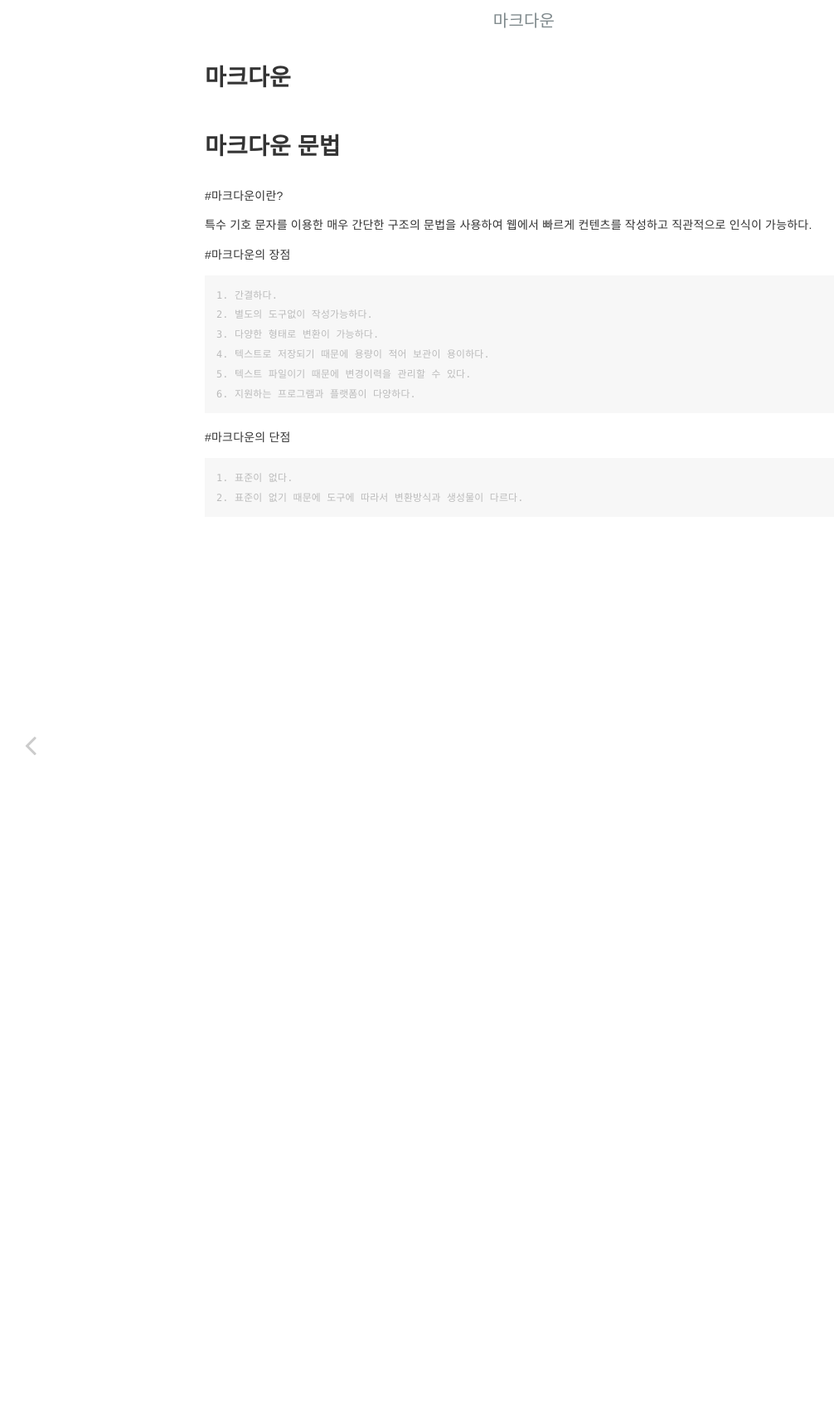
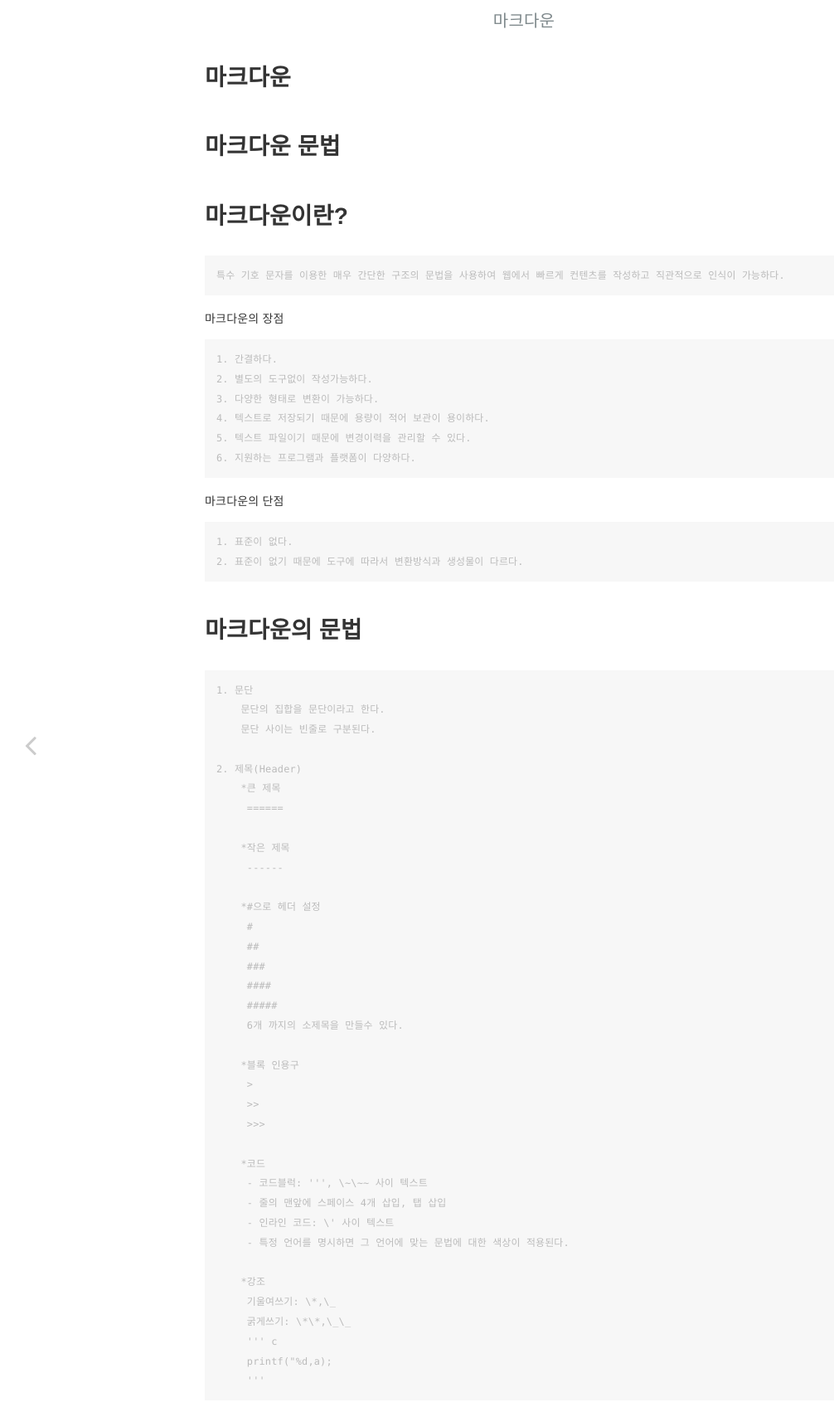
Before and after one commit to jwk061214/java_blog, a Jekyll site: the page built from _posts/2022-01-23-test.md, in a window 1280 px wide. Shown: the top 1702 px of the page at 83% size, without its empty margins (8-1014 px from the left). Built offline with Jekyll 4.4.1, drawn with Linux system fonts in a browser that asks for light colours.

Commit message:
포스트 수정

```diff
--- a/_posts/2022-01-23-test.md
+++ b/_posts/2022-01-23-test.md
@@ -7,11 +7,11 @@ layout: post
 ---
 마크다운 문법
 =========
-#마크다운이란?
+# 마크다운이란?
 
- 특수 기호 문자를 이용한 매우 간단한 구조의 문법을 사용하여 웹에서 빠르게 컨텐츠를 작성하고 직관적으로 인식이 가능하다.
+    특수 기호 문자를 이용한 매우 간단한 구조의 문법을 사용하여 웹에서 빠르게 컨텐츠를 작성하고 직관적으로 인식이 가능하다.
 
-#마크다운의 장점
+마크다운의 장점
 
     1. 간결하다.
     2. 별도의 도구없이 작성가능하다.
@@ -20,7 +20,45 @@ layout: post
     5. 텍스트 파일이기 때문에 변경이력을 관리할 수 있다.
     6. 지원하는 프로그램과 플랫폼이 다양하다.
 
-#마크다운의 단점
+마크다운의 단점
 
     1. 표준이 없다.
     2. 표준이 없기 때문에 도구에 따라서 변환방식과 생성물이 다르다.
+
+# 마크다운의 문법
+    1. 문단
+        문단의 집합을 문단이라고 한다.
+        문단 사이는 빈줄로 구분된다.
+
+    2. 제목(Header)
+        *큰 제목
+         ======
+
+        *작은 제목
+         ------
+
+        *#으로 헤더 설정
+         #
+         ##
+         ###
+         ####
+         #####
+         6개 까지의 소제목을 만들수 있다.
+
+        *블록 인용구
+         >
+         >>
+         >>>
+
+        *코드
+         - 코드블럭: ''', \~\~~ 사이 텍스트
+         - 줄의 맨앞에 스페이스 4개 삽입, 탭 삽입
+         - 인라인 코드: \' 사이 텍스트
+         - 특정 언어를 명시하면 그 언어에 맞는 문법에 대한 색상이 적용된다.
+
+        *강조
+         기울여쓰기: \*,\_
+         굵게쓰기: \*\*,\_\_
+         ''' c
+         printf("%d,a);
+         '''
```
